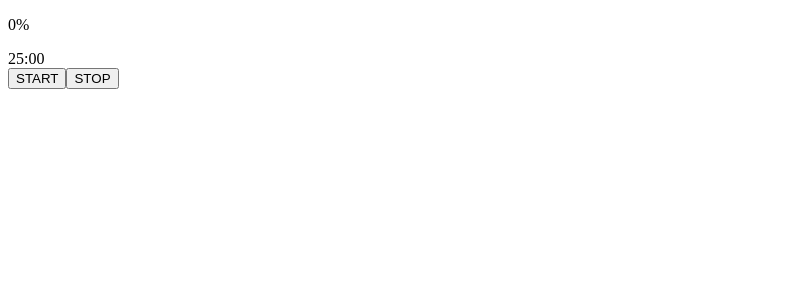
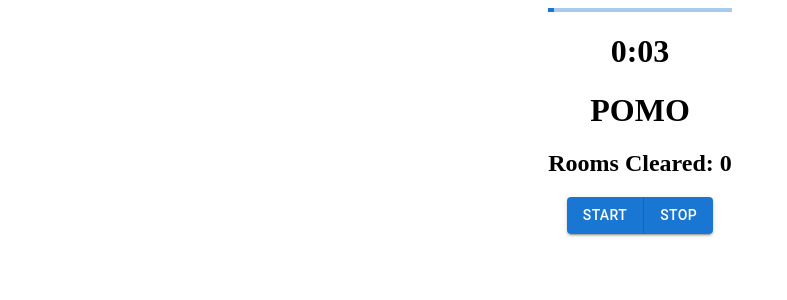
Before and after one commit to FS-CSCI150-F21/FS-CSCI150-F21-Team6, a React (Create React App) app in the folder timerpage/: page / in a window 1280 px wide. Shown: the top 300 px of the page, without its empty margins (0-787 px from the left). Built offline with nearby package versions, Linux system fonts and the light colour scheme.

Commit message:
Implement timer functionality with basic UI

```diff
--- a/timerpage/package.json
+++ b/timerpage/package.json
@@ -3,6 +3,9 @@
   "version": "0.1.0",
   "private": true,
   "dependencies": {
+    "@emotion/react": "^11.5.0",
+    "@emotion/styled": "^11.3.0",
+    "@mui/material": "^5.0.6",
     "@testing-library/jest-dom": "^5.14.1",
     "@testing-library/react": "^11.2.7",
     "@testing-library/user-event": "^12.8.3",
--- a/timerpage/src/App.js
+++ b/timerpage/src/App.js
@@ -1,48 +1,87 @@
 import React, {useState, useEffect} from 'react'
+import LinearProgress from '@mui/material/LinearProgress';
+import Button from '@mui/material/Button';
+import Box from '@mui/material/Box';
+import ButtonGroup from '@mui/material/ButtonGroup';
+import Container from '@mui/material/Container';
+import './App.css';
+const convMinSec = minuteValue => minuteValue * 60;
 const ProgressBar = ({pbSeconds, pbLength}) => {
-    const progressPercent = ((pbLength - pbSeconds)/ pbLength) * 100;
+    const progressPercent = Math.floor(100 - ((pbSeconds / pbLength) * 100));
     return (
         <p>{progressPercent}%</p>
     )
 }
+
 function App() {
-  const [ seconds, updateSeconds ] = useState(25*60)
+    // these are values that the user can adjust to change the length of their pomos and breaks
+  const [ pomodoroLength , updatepomodorLength ] = useState(.05)
+  const [ shortBreakLength , updateShortBreakLength ] = useState(.05)
+  const [ longBreakLength , updateLongBreakLength ] = useState(20)
+    // this is what we compare to our pomolength to get our percent and keep track of how long we've been timed
+  const [ timerSeconds , updateTimerSeconds ] = useState(convMinSec(pomodoroLength))
+  const [ timerMode , updateTimerMode ] = useState('POMO')
   const [ dungeonPercent, updateDP ] = useState(0)
   const [ isRunning, updateIsRunning ] = useState(false)
-  const timeoutID = 0;
-  const testPomoLength = 25 * 60;
-    const secToMin = (seconds) => {
-        return `${Math.floor(seconds/60)}:${(seconds % 60 > 9) ? seconds % 60 : '0' + seconds % 60}`;
+  const [ pomosCompleted, incrementPomos ] = useState(0);
+
+    const handleModeChange = () => {
+      if (timerMode === 'POMO' && pomosCompleted === 4){
+          updateTimerMode('LONGBREAK');
+          updateTimerSeconds(convMinSec(longBreakLength));
+      }
+      else if (timerMode === 'POMO'){
+          updateTimerMode('SHORTBREAK');
+          updateTimerSeconds(convMinSec(shortBreakLength));
+      } else{
+          updateTimerMode('POMO')
+          updateTimerSeconds(convMinSec(pomodoroLength));
+      }
     }
 
-    const startTimer = () => {
-        updateIsRunning(true);
+    const formatSeconds = (timerSeconds) => {
+        return `${Math.floor(timerSeconds/60)}:${(timerSeconds % 60 > 9) ? timerSeconds % 60 : '0' + timerSeconds % 60}`;
     }
-
+    // this only handles the countdown and is irrelevant to the type of countdown its doing
+    const timeoutID = 0;
     useEffect(() => {
-        if(isRunning) {
-            console.log('wtf is going on')
+        if(isRunning && timerSeconds > 0) {
+            console.log('still running', timerSeconds)
             const timeoutID = setTimeout(() => {
-                updateSeconds(seconds => seconds - 1)
+                updateTimerSeconds(timerSeconds => timerSeconds - 1)
             }, 1000)
         }
 
-        if (seconds === 1){
-            clearInterval(timeoutID);
+        if (timerSeconds === 0){
             updateIsRunning(false);
-            console.log('state change here')
+            clearTimeout(timeoutID);
+            incrementPomos(pomosCompleted => pomosCompleted + 1);
+            handleModeChange()
         }
 
-        clearInterval(timeoutID);
-    }, [isRunning, seconds]);
+        clearTimeout(timeoutID);
+    }, [isRunning, timerSeconds]);
 
   return (
-    <div>
-        <ProgressBar pbSeconds={seconds} pbLength={testPomoLength}/>
-        <div>{secToMin(seconds)}</div>
-        <button onClick={() => updateIsRunning(true)}>START</button>
-        <button onClick={() => updateIsRunning(false)}>STOP</button>
-    </div>
+      <Box sx={{
+          display: 'flex',
+          justifyContent: 'center',
+          textAlign: 'center'
+      }}>
+          <Box>
+              <LinearProgress variant="determinate" value={timerSeconds}></LinearProgress>
+              <h1>{formatSeconds(timerSeconds)}</h1>
+              <h1>{timerMode}</h1>
+              <h2>Rooms Cleared: {pomosCompleted}</h2>
+              <ButtonGroup variant={'contained'}>
+                  <Button onClick={() => updateIsRunning(true)}>START</Button>
+                  <Button onClick={() => {
+                      updateIsRunning(false)
+                      clearTimeout(timeoutID)
+                  }}>STOP</Button>
+              </ButtonGroup>
+          </Box>
+      </Box>
 
   );
 }
```
Also changed, not shown: timerpage/src/App.css (added), 1 other file (tests, documents, lock files or other folders).
